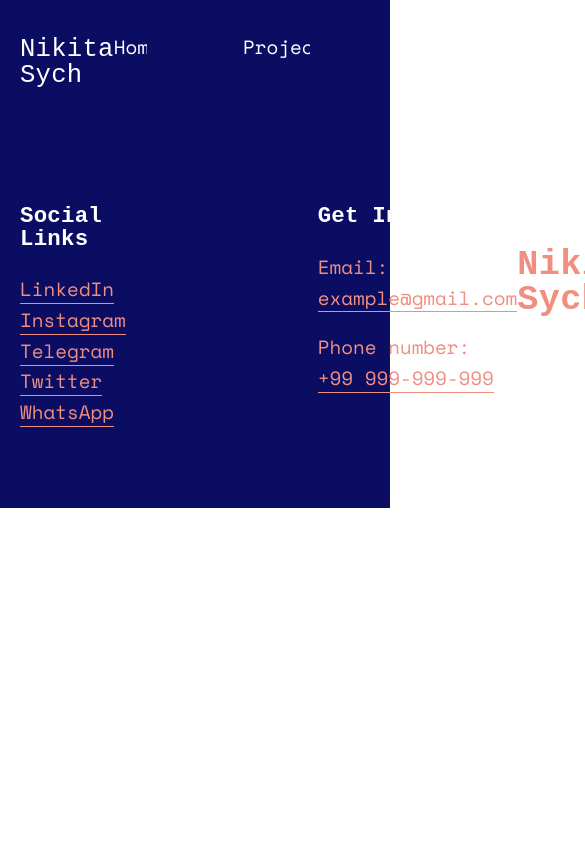
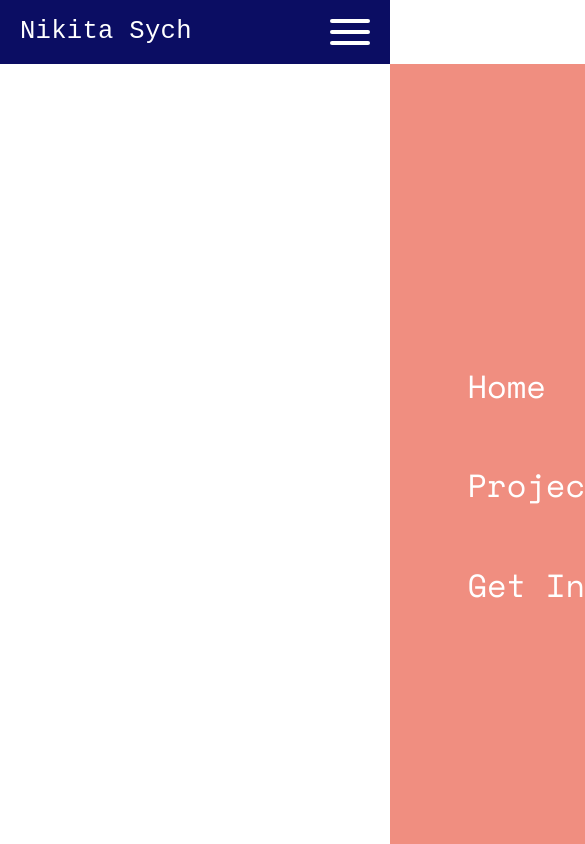
Before and after one commit to Danabess/portfolio-dev, a React (Vite) app: page / in a window 390 px wide. Shown: the top 844 px of the page, 585 px wide, since content can reach past the window. Built offline with nearby package versions, Linux system fonts and the light colour scheme; a web font is replaced by a local one.

Commit message:
add: header and projects responsive layout

```diff
--- a/src/App.tsx
+++ b/src/App.tsx
@@ -23,7 +23,7 @@ export default function App() {
                 <Route path={`${WebSiteName}/projects/:video_id`} element={<CurrentItem />} />
                 <Route path={`${WebSiteName}/get-in-touch`} element={<GetInTouch />} />
             </Routes>
-            {!hideFooter && <Footer></Footer>}
+            {/* {!hideFooter && <Footer></Footer>} */}
         </>
     )
 }
--- /dev/null
+++ b/src/components/Hamburger.tsx
@@ -0,0 +1,25 @@
+import { useState } from "react"
+
+import Navbar from "./Navbar"
+
+export default function Hamburger() {
+    const [isOpenBurger, setOpenBurger] = useState(false)
+
+    return (
+        <div className={`hamburger-menu ${isOpenBurger ? "open" : ""}`}>
+            <div className="hamburger-inner" onClick={() => setOpenBurger(!isOpenBurger)}>
+                <div className="hamburger-logo">
+                    <span></span>
+                    <span></span>
+                    <span></span>
+                </div>
+            </div>
+
+            <div className="hamburger-navigation">
+                <div className="hamburger-navigation-inner">
+                    <Navbar onClick={() => setOpenBurger(!isOpenBurger)} />
+                </div>
+            </div>
+        </div >
+    )
+}
--- a/src/components/Navbar.tsx
+++ b/src/components/Navbar.tsx
@@ -3,13 +3,13 @@ import { NavigationLink } from "./NavigationLink"
 import { WebSiteName } from "../App"
 
 
-export default function Navbar() {
+export default function Navbar({ onClick }: { onClick?: React.MouseEventHandler<HTMLAnchorElement> }) {
     return (
         <nav>
             <ul className="header-navigation-list">
-                <NavigationLink direct={`${WebSiteName}/home`}>Home</NavigationLink>
-                <NavigationLink direct={`${WebSiteName}/projects`}>Projects</NavigationLink>
-                <NavigationLink direct={`${WebSiteName}/get-in-touch`}>Get In Touch</NavigationLink>
+                <NavigationLink direct={`${WebSiteName}/home`} onClick={onClick}>Home</NavigationLink>
+                <NavigationLink direct={`${WebSiteName}/projects`} onClick={onClick}>Projects</NavigationLink>
+                <NavigationLink direct={`${WebSiteName}/get-in-touch`} onClick={onClick}>Get In Touch</NavigationLink>
             </ul>
         </nav>
     )
--- a/src/components/NavigationLink.tsx
+++ b/src/components/NavigationLink.tsx
@@ -1,12 +1,12 @@
 import { NavLink } from "react-router-dom"
 
 
-export function NavigationLink({ direct, children, }: { direct: string, children: any, }) {
+export function NavigationLink({ direct, children, onClick }: { direct: string, children: any, onClick?: React.MouseEventHandler<HTMLAnchorElement> }) {
 
     return (
         <>
             <li className="header-navigation-link">
-                <NavLink to={direct} className="header-link p2">{children}</NavLink>
+                <NavLink to={direct} className="header-link p2" onClick={onClick}>{children}</NavLink>
             </li>
         </>)
 }
--- a/src/header.tsx
+++ b/src/header.tsx
@@ -1,11 +1,19 @@
+import { useState } from "react"
 import { NavLink } from "react-router"
 
 import { WebSiteName } from "./App"
 
 import Navbar from "./components/Navbar"
+import Hamburger from "./components/Hamburger"
 
 
 export default function Header() {
+    const [windowSize, setWindowSize] = useState(window.innerWidth)
+    const Header = document.getElementById('header');
+
+    window.addEventListener("resize", () => {
+        setWindowSize(window.innerWidth)
+    })
 
     return (
         <header className="header main-background">
@@ -17,7 +25,11 @@ export default function Header() {
                 </div>
 
                 <div className="header-navigation">
-                    <Navbar />
+                    {
+                        windowSize > 900
+                            ? <Navbar />
+                            : <Hamburger />
+                    }
                 </div>
             </div>
         </header>
--- a/src/styles/main-styles.css
+++ b/src/styles/main-styles.css
@@ -1,3 +1,7 @@
+:root {
+  --section-padding: 6.25rem;
+}
+
 *,
 *::before,
 *::after {
@@ -15,6 +19,10 @@ html {
   padding-right: 20px;
   padding-left: 20px;
   margin: 0 auto;
+}
+
+body:has(.hamburger-menu.open) {
+  overflow: hidden;
 }
 
 .uppercase {
@@ -216,7 +224,7 @@ button.secondary-btn::after {
 }
 
 section {
-  padding: 6.3rem 0;
+  padding: var(--section-padding) 0;
 }
 section.small-padding-section {
   padding: 3.15rem 0;
@@ -243,16 +251,36 @@ textarea {
   max-height: 25vh;
 }
 
+@media (max-width: 1200px) {
+  :root {
+    --section-padding: 3.25rem;
+  }
+}
+:root {
+  --header-height: 6rem;
+}
+
+@media (max-width: 1200px) {
+  :root {
+    --header-height: 4rem;
+  }
+}
+header {
+  position: sticky;
+  height: var(--header-height);
+  top: 0;
+  z-index: 9999;
+}
+
 .header * {
   color: rgb(255, 255, 255);
 }
 
 .header-inner {
+  height: 100%;
   display: flex;
   justify-content: space-between;
   align-items: center;
-  padding-top: 2rem;
-  padding-bottom: 2rem;
 }
 
 .header-logo h4 {
@@ -262,6 +290,68 @@ textarea {
 .header-navigation-list {
   display: flex;
   gap: 6rem;
+}
+
+.hamburger-menu {
+  height: 1.625rem;
+  width: 2.5rem;
+}
+.hamburger-menu.open .hamburger-logo span:nth-child(1) {
+  transform: rotate(45deg) translate(0.5em, 0.4em);
+}
+.hamburger-menu.open .hamburger-logo span:nth-child(2) {
+  transform: scale(0);
+}
+.hamburger-menu.open .hamburger-logo span:nth-child(3) {
+  transform: rotate(-45deg) translate(0.5em, -0.5em);
+}
+.hamburger-menu.open .hamburger-navigation {
+  transform: translateX(0);
+}
+
+.hamburger-inner {
+  display: block;
+  height: 100%;
+  cursor: pointer;
+}
+
+.hamburger-logo {
+  height: 100%;
+  display: flex;
+  flex-direction: column;
+  justify-content: space-between;
+}
+.hamburger-logo span {
+  height: 0.25rem;
+  width: 100%;
+  background-color: rgb(255, 255, 255);
+  border-radius: 3rem;
+  transform: scale(1) rotate(0) translate(0);
+  transition: transform 0.25s ease-in-out;
+}
+
+.hamburger-navigation {
+  display: flex;
+  position: fixed;
+  overflow: hidden;
+  width: 100vw;
+  height: 100vh;
+  top: var(--header-height);
+  left: 0;
+  background-color: rgb(240, 142, 128);
+  transform: translateX(100%);
+  transition: all 0.3s ease-in-out;
+}
+
+.hamburger-navigation-inner {
+  margin: auto;
+}
+.hamburger-navigation-inner .header-navigation-list {
+  flex-direction: column;
+  gap: 3rem;
+}
+.hamburger-navigation-inner .header-navigation-list a {
+  font-size: 2rem !important;
 }
 
 .footer-inner {
@@ -330,6 +420,7 @@ textarea {
 
 .motivation {
   color: rgb(255, 255, 255);
+  text-align: center;
 }
 
 .last-cases-list {
@@ -363,6 +454,21 @@ textarea {
   margin: 1.25rem 0;
 }
 
+@media (max-width: 1200px) {
+  .case-item {
+    flex: 1 33%;
+  }
+}
+@media (max-width: 900px) {
+  .case-item {
+    flex: 1 50%;
+  }
+}
+@media (max-width: 500px) {
+  .case-item-image img {
+    height: 16rem;
+  }
+}
 .approach-inner {
   display: flex;
   color: rgb(255, 255, 255);
@@ -480,7 +586,7 @@ textarea {
 
 .projects-title {
   text-align: center;
-  margin-bottom: 6rem;
+  margin-bottom: var(--section-padding);
 }
 
 .all-cases-list {
@@ -490,6 +596,11 @@ textarea {
   gap: 0.6rem;
 }
 
+@media (max-width: 500px) {
+  .projects-title h1 {
+    font-size: 3.4rem;
+  }
+}
 .current-item img {
   width: 100%;
   max-height: 40.5rem;
--- a/src/styles/main-styles.scss
+++ b/src/styles/main-styles.scss
@@ -14,6 +14,10 @@ $headings-font: "Space Grotesk", monospace;
 $paragraphs-font: "Space Mono", monospace;
 
 $base-transition-timing: 0.25s;
+
+:root {
+    --section-padding: 6.25rem;
+}
 
 // ========== ========== ========== BASIC STYLE ========== ========== ==========
 *,
@@ -33,6 +37,12 @@ html {
     padding-right: $container-side-padding;
     padding-left: $container-side-padding;
     margin: 0 auto;
+}
+
+body {
+    &:has(.hamburger-menu.open) {
+        overflow: hidden;
+    }
 }
 
 .uppercase {
@@ -261,7 +271,7 @@ button {
 }
 
 section {
-    padding: 6.3rem 0;
+    padding: var(--section-padding) 0;
 
     &.small-padding-section {
         padding: 3.15rem 0;
@@ -289,18 +299,38 @@ textarea {
     max-height: 25vh;
 }
 
+@media (max-width: 1200px) {
+    :root {
+        --section-padding: 3.25rem;
+    }
+}
+
 // ========== ========== ========== HEADER ========== ========== ==========
+:root {
+    --header-height: 6rem;
+}
+@media (max-width: 1200px) {
+    :root {
+        --header-height: 4rem;
+    }
+}
+
+header {
+    position: sticky;
+    height: var(--header-height);
+    top: 0;
+    z-index: 9999;
+}
+
 .header * {
     color: $light-text-color;
 }
 
-$header-padding-size: 2rem;
 .header-inner {
+    height: 100%;
     display: flex;
     justify-content: space-between;
     align-items: center;
-    padding-top: $header-padding-size;
-    padding-bottom: $header-padding-size;
 }
 
 .header-logo h4 {
@@ -311,6 +341,79 @@ $header-padding-size: 2rem;
     display: flex;
     gap: 6rem;
 }
+
+.hamburger-menu {
+    height: 1.625rem;
+    width: 2.5rem;
+
+    &.open {
+        & .hamburger-logo span {
+            &:nth-child(1) {
+                transform: rotate(45deg) translate(0.5em, 0.4em);
+            }
+            &:nth-child(2) {
+                transform: scale(0);
+            }
+            &:nth-child(3) {
+                transform: rotate(-45deg) translate(0.5em, -0.5em);
+            }
+        }
+
+        & .hamburger-navigation {
+            transform: translateX(0);
+        }
+    }
+}
+
+.hamburger-inner {
+    display: block;
+    height: 100%;
+    cursor: pointer;
+}
+
+.hamburger-logo {
+    height: 100%;
+    display: flex;
+    flex-direction: column;
+    justify-content: space-between;
+
+    & span {
+        height: 0.25rem;
+        width: 100%;
+        background-color: $light-text-color;
+        border-radius: 3rem;
+
+        transform: scale(1) rotate(0) translate(0);
+        transition: transform 0.25s ease-in-out;
+    }
+}
+
+.hamburger-navigation {
+    display: flex;
+    position: fixed;
+    overflow: hidden;
+    width: 100vw;
+    height: 100vh;
+    top: var(--header-height);
+    left: 0;
+    background-color: $secondary-color;
+    transform: translateX(100%);
+    transition: all 0.3s ease-in-out;
+}
+.hamburger-navigation-inner {
+    margin: auto;
+
+    & .header-navigation-list {
+        flex-direction: column;
+        gap: 3rem;
+
+        & a {
+            font-size: 2rem !important;
+        }
+    }
+}
+
+// ========== HEADER :: RESPONSIVE ==========
 
 // ========== ========== ========== FOOTER ========== ========== ==========
 $footer-padding-size: 5rem;
@@ -391,6 +494,7 @@ $footer-padding-size: 5rem;
 // ========== Motivation ==========
 .motivation {
     color: $light-text-color;
+    text-align: center;
 }
 
 // ========== Last Cases ==========
@@ -429,6 +533,25 @@ $footer-padding-size: 5rem;
     }
 }
 
+@media (max-width: 1200px) {
+    .case-item {
+        flex: 1 33%;
+    }
+}
+
+@media (max-width: 900px) {
+    .case-item {
+        flex: 1 50%;
+    }
+}
+
+@media (max-width: 500px) {
+    .case-item-image {
+        img {
+            height: 16rem;
+        }
+    }
+}
 // ========== Approach ==========
 .approach-inner {
     display: flex;
@@ -566,7 +689,7 @@ $accordion-border-width: 0.1rem;
 // ========== ========== ========== PROJECTS ========== ========== ==========
 .projects-title {
     text-align: center;
-    margin-bottom: 6rem;
+    margin-bottom: var(--section-padding);
 }
 
 .all-cases-list {
@@ -574,6 +697,12 @@ $accordion-border-width: 0.1rem;
     flex-wrap: wrap;
     justify-content: space-between;
     gap: 0.6rem;
+}
+
+@media (max-width: 500px) {
+    .projects-title h1 {
+        font-size: 3.4rem;
+    }
 }
 
 // ========== ========== ========== CURRENT ITEM ========== ========== ==========
```
Also changed, not shown: src/home.tsx (+12 -12 lines), 1 other file (tests, documents, lock files or other folders).
